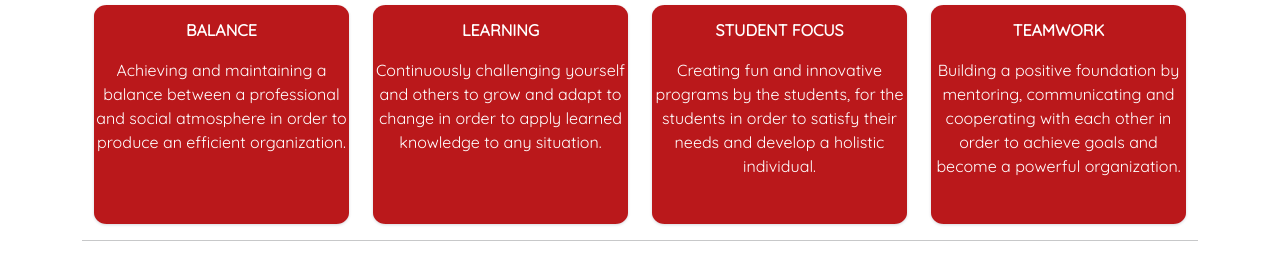
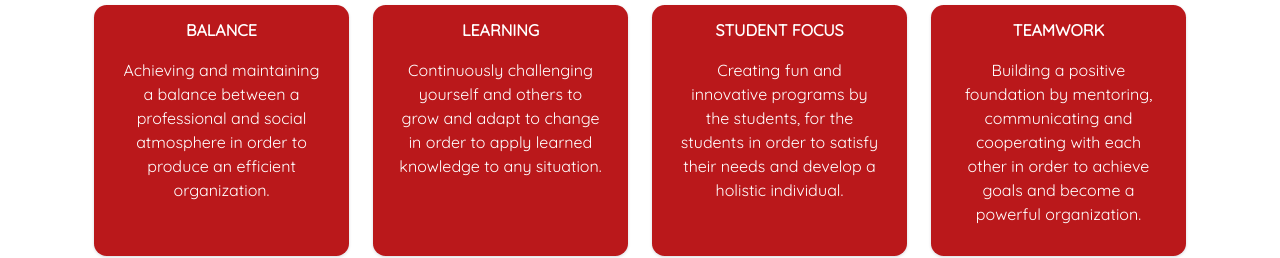
Before and after one commit to iamsujhanghimire/CCTIE, a plain HTML site: page public/index.html in a window 1280 px wide. Shown: the part 725-983 px from the top of the page. Drawn offline with nearby package versions, Linux system fonts and the light colour scheme; no server answers.

Commit message:
Home page DONE!!!

```diff
--- a/public/css/index.css
+++ b/public/css/index.css
@@ -75,12 +75,19 @@
     border-radius: 5%;
     height: 100%;
 }
+.value-block{
+    padding-bottom: 2%;
+}
+.value-description{
+    max-width: 80%;
+    margin: auto;
+}
 /*News*/
 #news h1{
     color: var(--carnelian);
     text-align: center;
     font-family: 'Raleway', sans-serif;
-    font-weight: bold;
+    /*font-weight: bold;*/
 }
 .news-img{
     border-radius: 20%;
--- a/public/index.html
+++ b/public/index.html
@@ -145,7 +145,7 @@
 
         <!-- Value Card 1 -->
         <div class="row">
-            <div class="col-md-4 col-xl-3">
+            <div class="col-md-4 col-xl-3 value-block">
                 <div class="card value-card">
                     <div class="card-block">
                         <p class="m-b-0 value-title"><strong>BALANCE</strong></p>
@@ -157,7 +157,7 @@
             </div>
 
             <!-- Value Card 2 -->
-            <div class="col-md-4 col-xl-3">
+            <div class="col-md-4 col-xl-3 value-block">
                 <div class="card value-card">
                     <div class="card-block">
                         <p class="m-b-0 value-title"><strong>LEARNING</strong></p>
@@ -169,7 +169,7 @@
             </div>
 
             <!-- Value Card 3 -->
-            <div class="col-md-4 col-xl-3">
+            <div class="col-md-4 col-xl-3 value-block">
                 <div class="card value-card">
                     <div class="card-block">
                         <p class="m-b-0 value-title"><strong>STUDENT FOCUS</strong></p>
@@ -181,7 +181,7 @@
             </div>
 
             <!-- Value Card 4 -->
-            <div class="col-md-4 col-xl-3">
+            <div class="col-md-4 col-xl-3 value-block">
                 <div class="card value-card">
                     <div class="card-block">
                         <p class="m-b-0 value-title"><strong>TEAMWORK</strong></p>
```
Also changed, not shown: public/css/login-register.css (+9 -2 lines).
